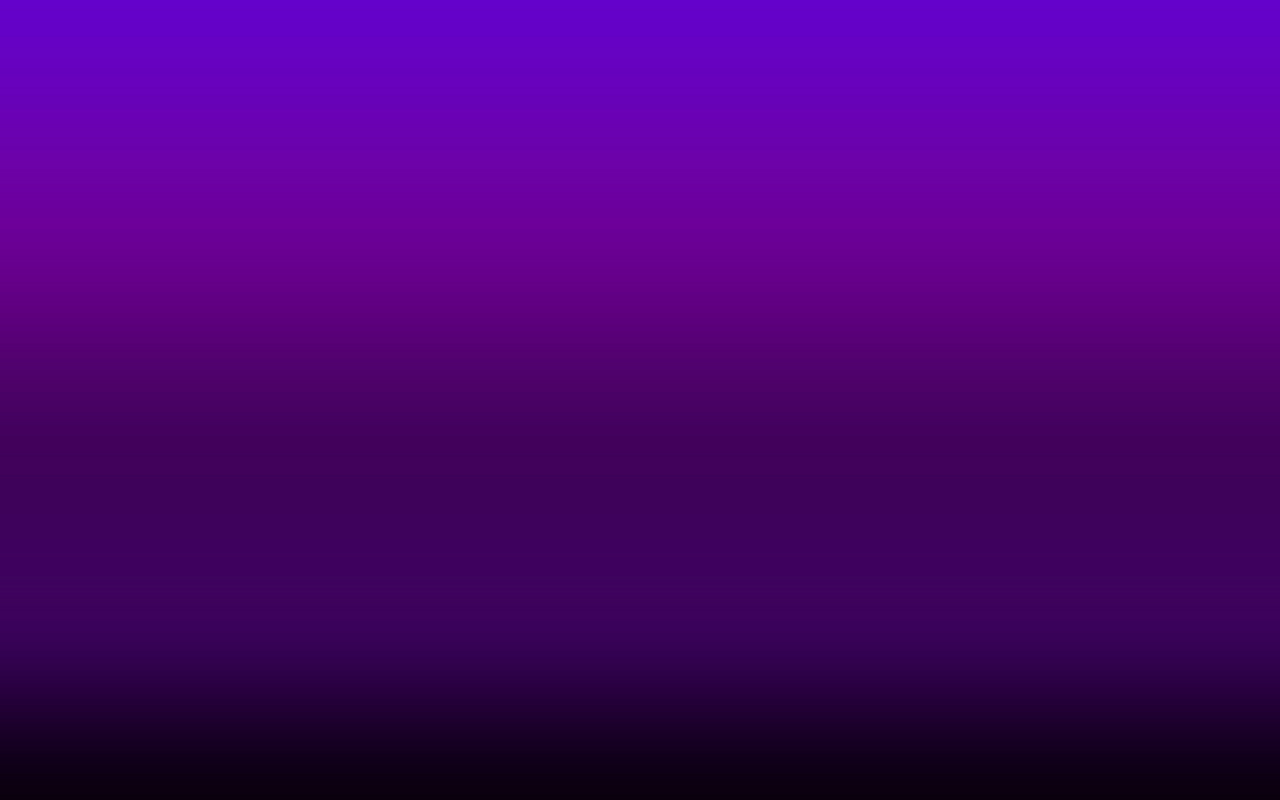
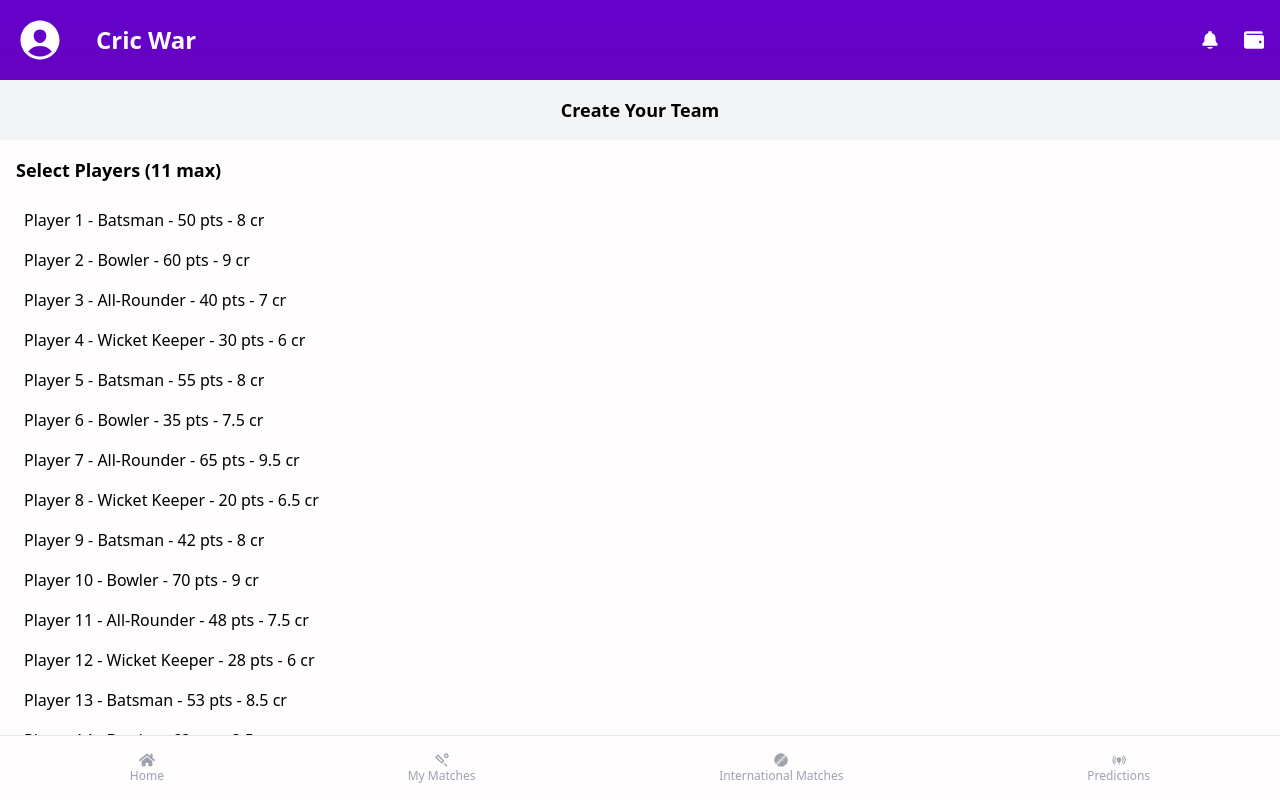
Before and after one commit to JithuPrabhakar/cric-pool, a React (Vite) app: page /create-team in a window 1280 px wide. Before the commit this address had no page. Shown: the top 800 px of the page. Built offline with nearby package versions, Linux system fonts and the light colour scheme.

Commit message:
creates page for create team

```diff
--- a/src/App.jsx
+++ b/src/App.jsx
@@ -18,6 +18,7 @@
 import ProfilePage from './pages/ProfilePage'
 import NotificationsPage from './pages/NotificationsPage'
 import UpcomingMatchPage from './pages/UpcomingMatchPage'
+import CreateTeamPage from './pages/CreateTeamPage'
 
 const App = () => {
   return (
@@ -55,9 +56,9 @@
             <Route path='/payment-options' element={<PaymentOptionsPage />} />
             <Route path='/profile' element={<ProfilePage />} />
             <Route path='/notification' element={<NotificationsPage />} />
+            <Route path='/create-team' element={<CreateTeamPage />} />
             {/*
           <Route path='/edit-profile' element={<EditpPofilePage />} />
-          <Route path='/create-team' element={<CreateTeamPage />} />
           <Route path='/edit-team' element={<EditTeamPage />} /> */}
           </Route>
         </Routes>
--- /dev/null
+++ b/src/components/team/CreateTeamHeader.jsx
@@ -0,0 +1,9 @@
+const CreateTeamHeader = () => {
+  return (
+    <div className='p-4 bg-gray-100 text-center'>
+      <h2 className='text-lg font-bold'>Create Your Team</h2>
+    </div>
+  )
+}
+
+export default CreateTeamHeader
--- /dev/null
+++ b/src/components/team/MyTeam.jsx
@@ -0,0 +1,27 @@
+const MyTeam = ({ selectedPlayers, captain, viceCaptain }) => {
+  return (
+    <div className='p-4'>
+      <h3 className='mb-4 text-lg font-bold'>My Team</h3>
+      <ul>
+        {selectedPlayers.map((player) => (
+          <li
+            key={player.id}
+            className={`p-2 ${
+              captain?.id === player.id
+                ? 'bg-green-200'
+                : viceCaptain?.id === player.id
+                ? 'bg-yellow-200'
+                : ''
+            }`}
+          >
+            {player.name} - {player.position}{' '}
+            {captain?.id === player.id && '(C)'}
+            {viceCaptain?.id === player.id && '(VC)'}
+          </li>
+        ))}
+      </ul>
+    </div>
+  )
+}
+
+export default MyTeam
--- /dev/null
+++ b/src/components/team/SelectCaptains.jsx
@@ -0,0 +1,61 @@
+const SelectCaptains = ({
+  selectedPlayers,
+  captain,
+  setCaptain,
+  viceCaptain,
+  setViceCaptain,
+  saveTeam,
+}) => {
+  const assignCaptain = (player) => setCaptain(player)
+  const assignViceCaptain = (player) => setViceCaptain(player)
+
+  return (
+    <div className='p-4'>
+      <h3 className='mb-4 text-lg font-bold'>
+        Select Captain and Vice-Captain
+      </h3>
+      <ul>
+        {selectedPlayers.map((player) => (
+          <li key={player.id} className='p-2'>
+            <div className='flex justify-between'>
+              <span>
+                {player.name} - {player.position}
+              </span>
+              <div>
+                <button
+                  className={`mr-2 ${
+                    captain?.id === player.id ? 'bg-green-200' : 'bg-gray-200'
+                  }`}
+                  onClick={() => assignCaptain(player)}
+                  disabled={viceCaptain?.id === player.id}
+                >
+                  C
+                </button>
+                <button
+                  className={`${
+                    viceCaptain?.id === player.id
+                      ? 'bg-green-200'
+                      : 'bg-gray-200'
+                  }`}
+                  onClick={() => assignViceCaptain(player)}
+                  disabled={captain?.id === player.id}
+                >
+                  VC
+                </button>
+              </div>
+            </div>
+          </li>
+        ))}
+      </ul>
+      <button
+        className='w-full bg-green-600 text-white py-2 mt-4 rounded'
+        onClick={saveTeam}
+        disabled={!captain || !viceCaptain}
+      >
+        Save
+      </button>
+    </div>
+  )
+}
+
+export default SelectCaptains
--- /dev/null
+++ b/src/components/team/SelectTeam.jsx
@@ -0,0 +1,45 @@
+const SelectTeam = ({
+  players,
+  selectedPlayers,
+  setSelectedPlayers,
+  nextStep,
+}) => {
+  const togglePlayerSelection = (player) => {
+    if (selectedPlayers.find((p) => p.id === player.id)) {
+      setSelectedPlayers(selectedPlayers.filter((p) => p.id !== player.id))
+    } else if (selectedPlayers.length < 11) {
+      setSelectedPlayers([...selectedPlayers, player])
+    }
+  }
+
+  return (
+    <div className='p-4'>
+      <h3 className='mb-4 text-lg font-bold'>Select Players (11 max)</h3>
+      <ul>
+        {players.map((player) => (
+          <li
+            key={player.id}
+            onClick={() => togglePlayerSelection(player)}
+            className={`p-2 cursor-pointer ${
+              selectedPlayers.find((p) => p.id === player.id)
+                ? 'bg-green-200'
+                : ''
+            }`}
+          >
+            {player.name} - {player.position} - {player.points} pts -{' '}
+            {player.credits} cr
+          </li>
+        ))}
+      </ul>
+      <button
+        className='w-full bg-primary-600 text-white py-2 mt-4 rounded disabled:bg-gray-400'
+        onClick={nextStep}
+        disabled={selectedPlayers.length !== 11}
+      >
+        Next
+      </button>
+    </div>
+  )
+}
+
+export default SelectTeam
--- a/src/components/upcoming/UpcomingHeader.jsx
+++ b/src/components/upcoming/UpcomingHeader.jsx
@@ -1,3 +1,5 @@
+import { NavLink } from 'react-router-dom'
+
 const UpcomingHeader = () => {
   return (
     <div className='p-4 rounded-lg bg-primary-50'>
@@ -21,9 +23,11 @@
         </div>
         <p className='text-sm text-right mt-1'>71,704 Spots</p>
       </div>
-      <button className='w-full bg-primary-600 text-white py-2 rounded hover:bg-primary-700'>
-        JOIN ₹49
-      </button>
+      <NavLink to={'/create-team'}>
+        <button className='w-full bg-primary-600 text-white py-2 rounded hover:bg-primary-700'>
+          JOIN ₹49
+        </button>
+      </NavLink>
     </div>
   )
 }
--- /dev/null
+++ b/src/data/players.jsx
@@ -0,0 +1,78 @@
+export const players = [
+  { id: 1, name: 'Player 1', position: 'Batsman', points: 50, credits: 8 },
+  { id: 2, name: 'Player 2', position: 'Bowler', points: 60, credits: 9 },
+  { id: 3, name: 'Player 3', position: 'All-Rounder', points: 40, credits: 7 },
+  {
+    id: 4,
+    name: 'Player 4',
+    position: 'Wicket Keeper',
+    points: 30,
+    credits: 6,
+  },
+  { id: 5, name: 'Player 5', position: 'Batsman', points: 55, credits: 8 },
+  { id: 6, name: 'Player 6', position: 'Bowler', points: 35, credits: 7.5 },
+  {
+    id: 7,
+    name: 'Player 7',
+    position: 'All-Rounder',
+    points: 65,
+    credits: 9.5,
+  },
+  {
+    id: 8,
+    name: 'Player 8',
+    position: 'Wicket Keeper',
+    points: 20,
+    credits: 6.5,
+  },
+  { id: 9, name: 'Player 9', position: 'Batsman', points: 42, credits: 8 },
+  { id: 10, name: 'Player 10', position: 'Bowler', points: 70, credits: 9 },
+  {
+    id: 11,
+    name: 'Player 11',
+    position: 'All-Rounder',
+    points: 48,
+    credits: 7.5,
+  },
+  {
+    id: 12,
+    name: 'Player 12',
+    position: 'Wicket Keeper',
+    points: 28,
+    credits: 6,
+  },
+  { id: 13, name: 'Player 13', position: 'Batsman', points: 53, credits: 8.5 },
+  { id: 14, name: 'Player 14', position: 'Bowler', points: 62, credits: 8.5 },
+  {
+    id: 15,
+    name: 'Player 15',
+    position: 'All-Rounder',
+    points: 50,
+    credits: 7.5,
+  },
+  {
+    id: 16,
+    name: 'Player 16',
+    position: 'Wicket Keeper',
+    points: 18,
+    credits: 6,
+  },
+  { id: 17, name: 'Player 17', position: 'Batsman', points: 37, credits: 7 },
+  { id: 18, name: 'Player 18', position: 'Bowler', points: 55, credits: 8 },
+  {
+    id: 19,
+    name: 'Player 19',
+    position: 'All-Rounder',
+    points: 61,
+    credits: 9,
+  },
+  {
+    id: 20,
+    name: 'Player 20',
+    position: 'Wicket Keeper',
+    points: 22,
+    credits: 6.5,
+  },
+  { id: 21, name: 'Player 21', position: 'Batsman', points: 40, credits: 7.5 },
+  { id: 22, name: 'Player 22', position: 'Bowler', points: 66, credits: 9 },
+]
--- a/src/pages/CreateTeamPage.jsx
+++ b/src/pages/CreateTeamPage.jsx
@@ -1,21 +1,47 @@
+import { useState } from 'react'
+import CreateTeamHeader from '../components/team/CreateTeamHeader'
+import SelectTeam from '../components/team/SelectTeam'
+import SelectCaptains from '../components/team/SelectCaptains'
+import MyTeam from '../components/team/MyTeam'
+import { players } from '../data/players'
+
 const CreateTeamPage = () => {
+  const [currentStep, setCurrentStep] = useState(1)
+  const [selectedPlayers, setSelectedPlayers] = useState([])
+  const [captain, setCaptain] = useState(null)
+  const [viceCaptain, setViceCaptain] = useState(null)
+
+  const nextStep = () => setCurrentStep((prev) => prev + 1)
+  const saveTeam = () => setCurrentStep(3)
+
   return (
-    <div className='p-4 bg-gray-100 min-h-screen'>
-      <h1 className='text-xl font-bold mb-6'>Create Your Team</h1>
-
-      {/* Player Categories */}
-      <div className='grid grid-cols-2 gap-4'>
-        {['Batsmen', 'Bowlers', 'All-rounders', 'Wicketkeepers'].map(
-          (category) => (
-            <div key={category} className='bg-white rounded-md shadow p-4'>
-              <p className='text-sm font-semibold'>{category}</p>
-              <button className='mt-4 w-full bg-primary-500 text-white py-2 rounded-md hover:bg-primary-600'>
-                Select Players
-              </button>
-            </div>
-          )
-        )}
-      </div>
+    <div>
+      <CreateTeamHeader />
+      {currentStep === 1 && (
+        <SelectTeam
+          players={players}
+          selectedPlayers={selectedPlayers}
+          setSelectedPlayers={setSelectedPlayers}
+          nextStep={nextStep}
+        />
+      )}
+      {currentStep === 2 && (
+        <SelectCaptains
+          selectedPlayers={selectedPlayers}
+          captain={captain}
+          setCaptain={setCaptain}
+          viceCaptain={viceCaptain}
+          setViceCaptain={setViceCaptain}
+          saveTeam={saveTeam}
+        />
+      )}
+      {currentStep === 3 && (
+        <MyTeam
+          selectedPlayers={selectedPlayers}
+          captain={captain}
+          viceCaptain={viceCaptain}
+        />
+      )}
     </div>
   )
 }
```
